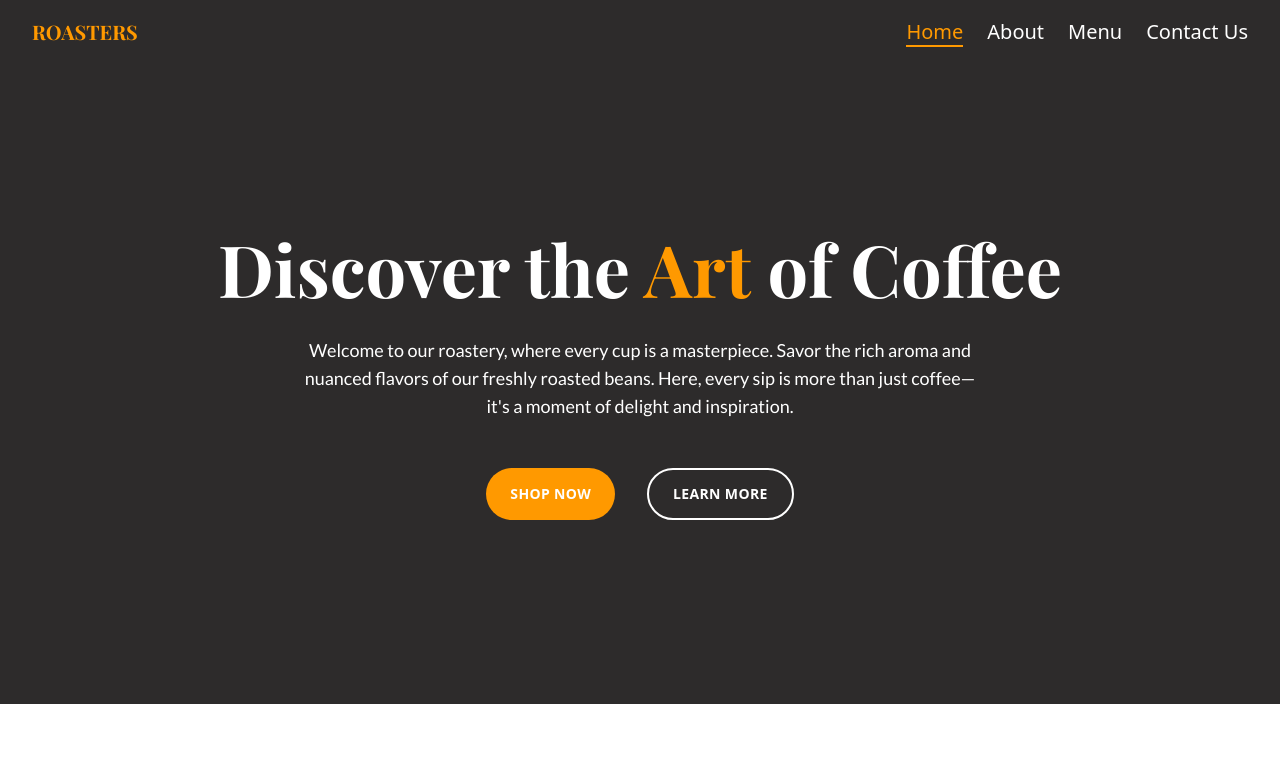
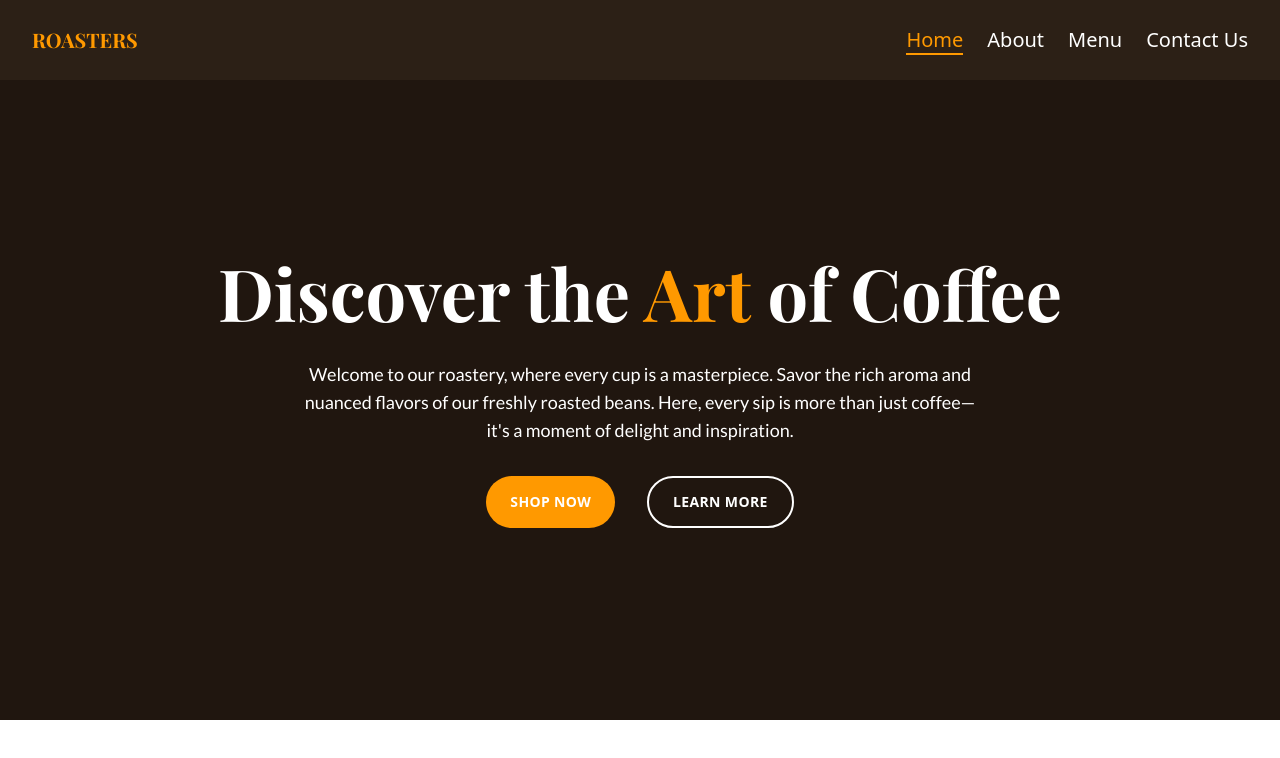
Before and after one commit to OlgaMinaievaWebDev/coffee-shop, a React (Vite) app: page / in a window 1280 px wide. Shown: the top 758 px of the page. Built offline with nearby package versions, Linux system fonts and the light colour scheme.

Commit message:
colors corrected

```diff
--- a/src/components/Header.jsx
+++ b/src/components/Header.jsx
@@ -10,7 +10,7 @@ function Header() {
   };
 
   return (
-    <header className="flex items-center justify-between px-4 mx-auto lg:max-w-auto md:px-8 h-16 bg-darkBrown text-white">
+    <header className="flex items-center justify-between px-4 mx-auto lg:max-w-auto md:px-8 h-20 bg-darkBrown text-white">
       <h1 className="text-xl font-bold font-heading text-orange">ROASTERS</h1>
       <div className="md:hidden">
         <button
--- a/src/ui/Home.jsx
+++ b/src/ui/Home.jsx
@@ -2,7 +2,7 @@ import Button from "./Button";
 
 function HeroSection() {
   return (
-    <section className="flex flex-col items-center justify-center  bg-darkBrown text-white text-center px-4 py-12 h-[80vh] lg:max-w-auto mx-auto">
+    <section className="flex flex-col items-center justify-center  bg-darkerBrown text-white text-center px-4 py-12 h-[80vh] lg:max-w-auto mx-auto">
       <h1 className="text-4xl font-heading mb-4 md:text-7xl md:mb-8">
         Discover the <span className="text-orange">Art</span> of Coffee
       </h1>
@@ -11,7 +11,7 @@ function HeroSection() {
         rich aroma and nuanced flavors of our freshly roasted beans. Here, every
         sip is more than just coffee—it's a moment of delight and inspiration.
       </p>
-      <div className="flex gap-8 py-4 mt-4 md:mt-8">
+      <div className="flex gap-8 py-4 mt-4 ">
         <Button type="primary">Shop Now</Button>
         <Button type="secondary">Learn More</Button>
       </div>
--- a/tailwind.config.js
+++ b/tailwind.config.js
@@ -4,7 +4,8 @@ export default {
   theme: {
     extend: {
       colors: {
-        darkBrown: "#2D2B2B",
+        darkBrown: "#2c2016",
+        darkerBrown: "#20160f",
         orange: "#FF9900",
         "orange-dark": "#CC7A00",
       },
```
